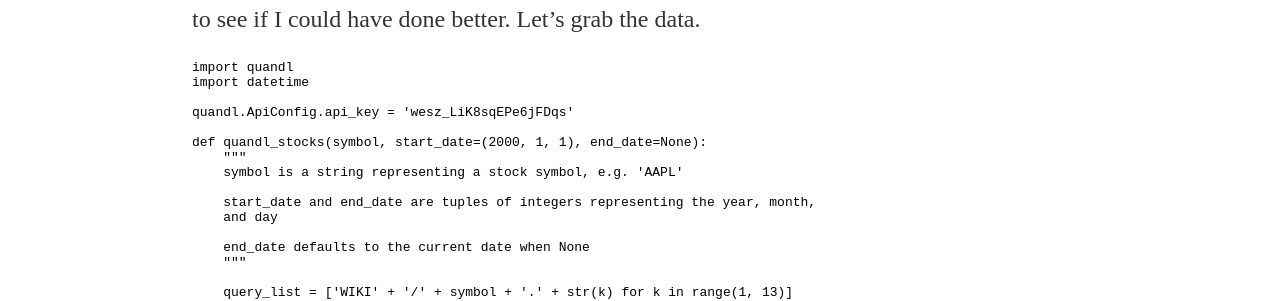
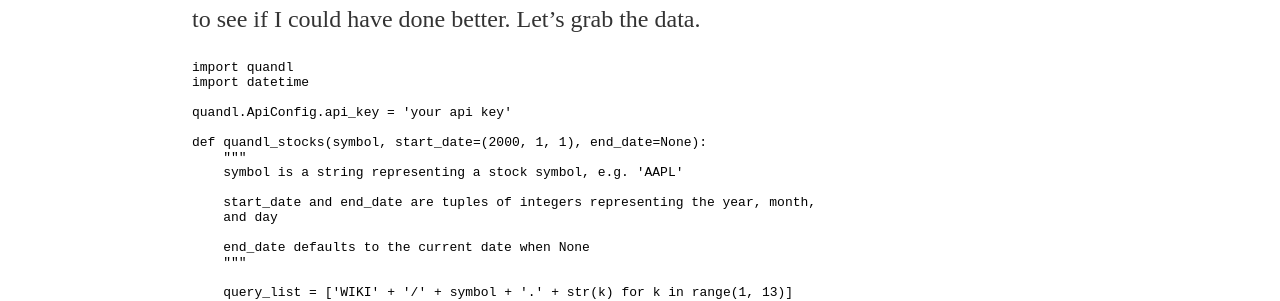
Before and after one commit to johnkmaxi/johnkmaxi.github.io, a Jekyll site: the page built from _posts/2018-04-14-Bollinger-Band-Trading-With-Apple-Stock.md, in a window 1280 px wide and 900 px high, scrolled down 750 px. Shown: the part 155-456 px from the top of the window. Built offline with Jekyll 4.4.1, drawn with Linux system fonts in a browser that asks for light colours; our own code applies the rules of GitHub Pages for plain Markdown files.

Commit message:
remove api key

```diff
--- a/_posts/2018-04-14-Bollinger-Band-Trading-With-Apple-Stock.md
+++ b/_posts/2018-04-14-Bollinger-Band-Trading-With-Apple-Stock.md
@@ -19,7 +19,7 @@ The first stock I ever traded was Apple, back around 2010-2011. I didn't do a ve
 import quandl
 import datetime
 
-quandl.ApiConfig.api_key = 'wesz_LiK8sqEPe6jFDqs'
+quandl.ApiConfig.api_key = 'your api key'
 
 def quandl_stocks(symbol, start_date=(2000, 1, 1), end_date=None):
     """
```
